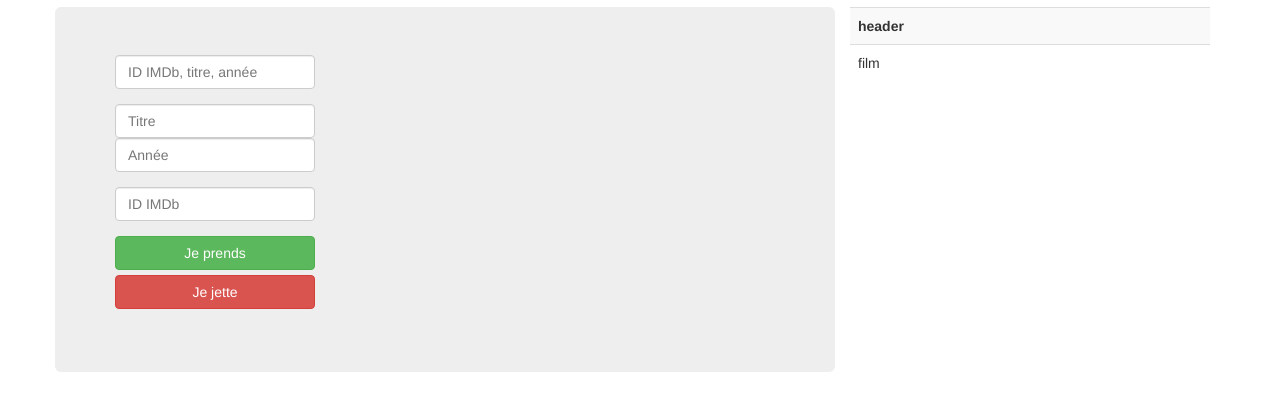
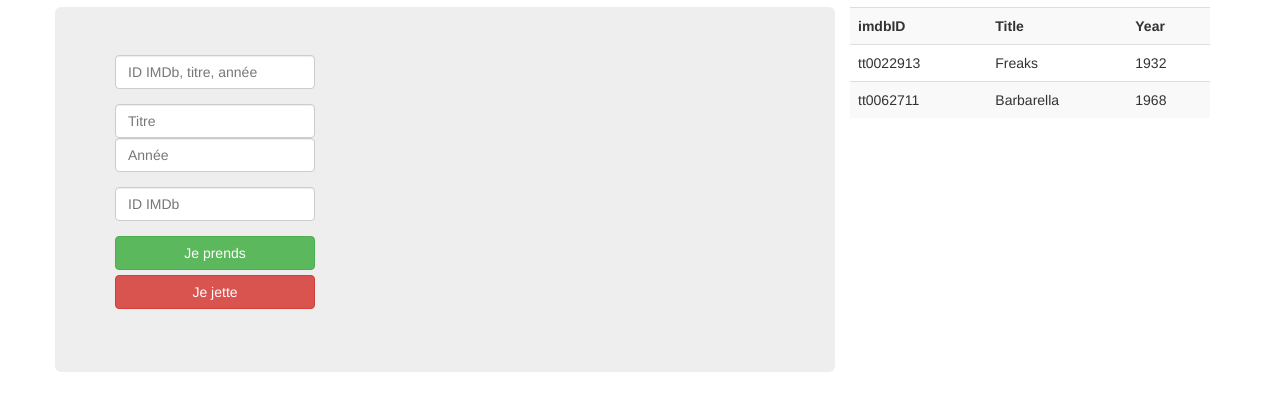
Before and after one commit to GaelleG/dojo-angular-soat, a plain HTML site: page index.html in a window 1280 px wide. Shown: the part 63-474 px from the top of the page. Drawn offline with Linux system fonts and the light colour scheme.

Commit message:
Movies list display

```diff
--- a/app.js
+++ b/app.js
@@ -8,6 +8,12 @@ app.controller('MovieController', ['$scope', '$http', function ($scope, $http) {
 	$scope.response = null;
 	$scope.error = "";
 	$scope.movieKeys = [];
+
+	$scope.moviesList = {
+		"tt0022913": {imdbID: "tt0022913", Title: "Freaks", Year: "1932"},
+		"tt0062711": {imdbID: "tt0062711", Title: "Barbarella", Year: "1968"},
+	};
+	$scope.moviesListKeys = ["imdbID", "Title", "Year"];
 
 	$scope.getMovie = function () {
 		$http.get('http://www.omdbapi.com/?t=' + $scope.title + '&y=' + $scope.year + '&i=' + $scope.id)
--- a/index.html
+++ b/index.html
@@ -50,10 +50,10 @@
 				<div class="col-md-4">
 					<table class="table table-striped">
 						<tr>
-							<th>header</th>
+							<th ng-repeat="k in moviesListKeys">{{k}}</th>
 						</tr>
-						<tr>
-							<td>film</td>
+						<tr ng-repeat="m in moviesList">
+							<td ng-repeat="k in moviesListKeys">{{m[k]}}</td>
 						</tr>
 					</table>
 				</div>
```
